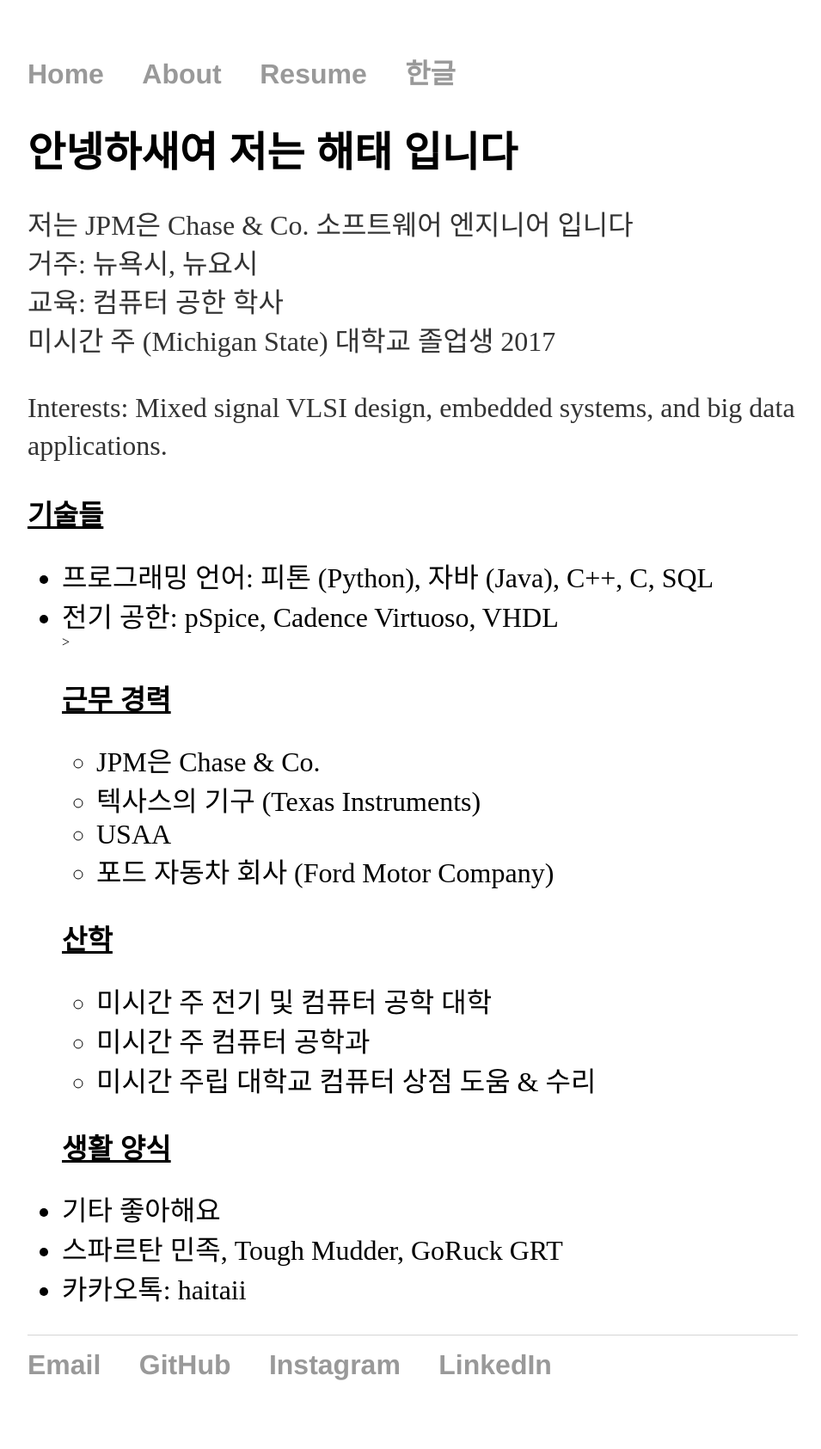
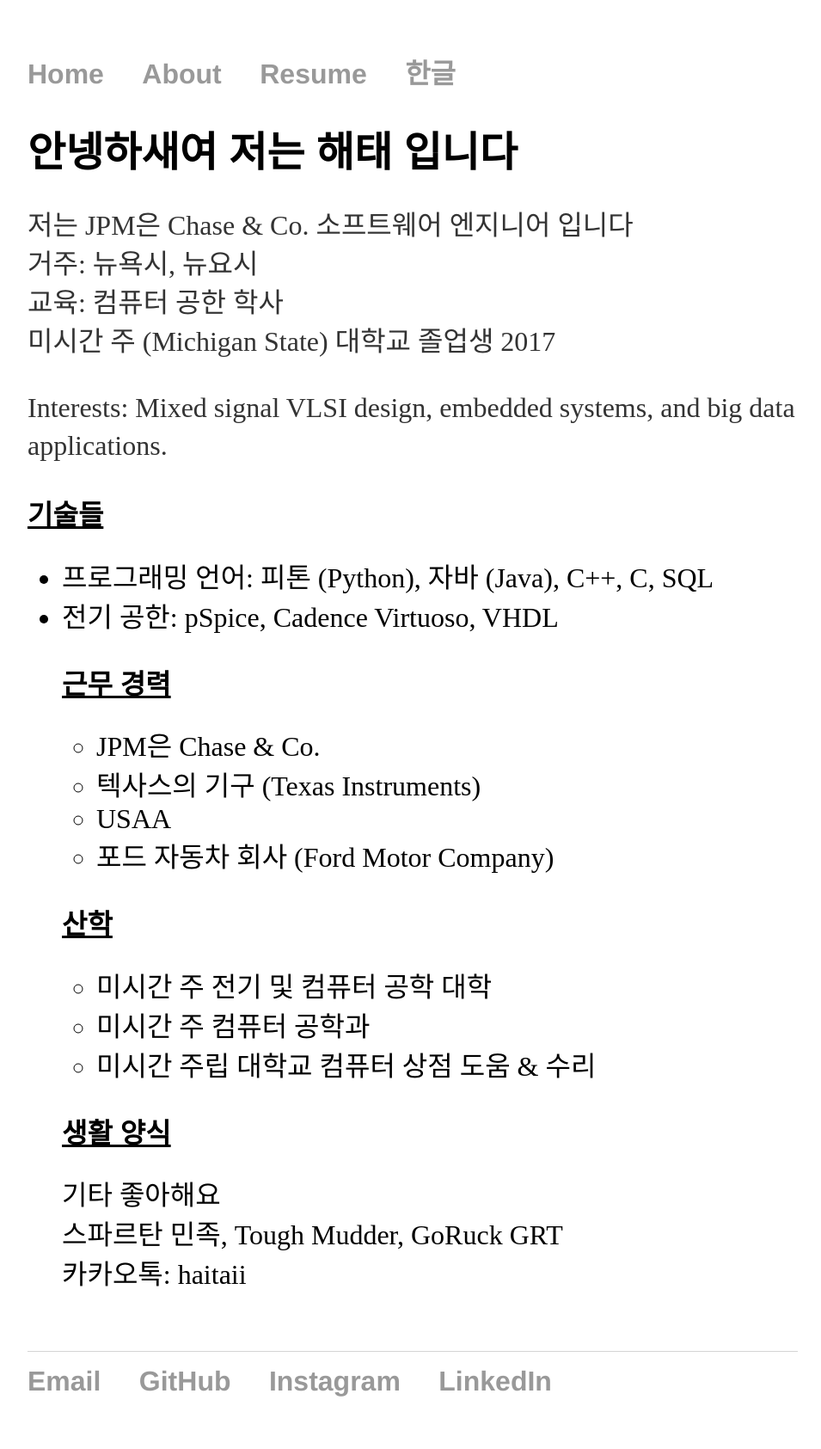
Before and after one commit to hkng248/hkng248.github.io, a Jekyll site: the page built from hangul/index.html, in a window 1280 px wide. Shown: the whole page at 86% size, without its empty margins (160-1115 px from the left). Built offline with Jekyll 4.4.1, drawn with Linux system fonts in a browser that asks for light colours; Markdown is read by kramdown in place of the engine named in the settings.

Commit message:
revisions

```diff
--- a/about/index.html
+++ b/about/index.html
@@ -38,8 +38,10 @@
 	<p></p>
 
 	<p><h2><u>Lifestyle</u></h2>
+		<free-text>
 		I play acoustic guitar. <br>
 		Spartan Race; Tough Mudder; Marathon Runner; GoRuck GRT <br><br>
+		</free-text>
 	</p>
 
 </div><!-- /.blurb -->
--- a/css/main.css
+++ b/css/main.css
@@ -41,7 +41,9 @@
 ul li{
     font-size: 2em;
 }
-
+free-text{
+    font-size: 2em;
+}
 
 ul.posts {
     margin: 20px auto 40px;
--- a/hangul/index.html
+++ b/hangul/index.html
@@ -17,10 +17,10 @@
 		<ul>
 		<li>프로그래밍 언어: 피톤 (Python), 자바 (Java), C++, C, SQL</li>
 		<li>전기 공한: pSpice, Cadence Virtuoso, VHDL</li
-		</ul>>
+		</ul>
 	</p>
 
-	<p><h2><u>근무 경력 </u></h2>
+	<p><h2><u>근무 경력</u></h2>
 		<ul>
 		<li>JPM은 Chase & Co.</li>
 		<li>텍사스의 기구 (Texas Instruments)</li>
@@ -38,9 +38,12 @@
 	</p>
 
 	<p><h2><u>생활 양식</u></h2>
-		<li> 기타 좋아해요</li>
-		<li> 스파르탄 민족, Tough Mudder, GoRuck GRT</li>
-		<li> 카카오톡: haitaii</li>
+		<free-text>
+		 기타 좋아해요<br>
+		 스파르탄 민족, Tough Mudder, GoRuck GRT<br>
+		 카카오톡: haitaii<br>
+		<br>
+		</free-text>
 	</p>
 
 </div><!-- ./blurb -->
--- a/resume/index.html
+++ b/resume/index.html
@@ -20,5 +20,6 @@
 	<li>SpartanStat - Sponsored by Fraunhofer USA</li>
 	<li>Adapative Programmable Filter CMOS Integrated Circuit</li>
 	<li>Cordic Computing Unit Using a Xilinx FPGA Spartan III</li>
-
+	</p>
+	<br>
 </div><!-- /.blurb -->
```
